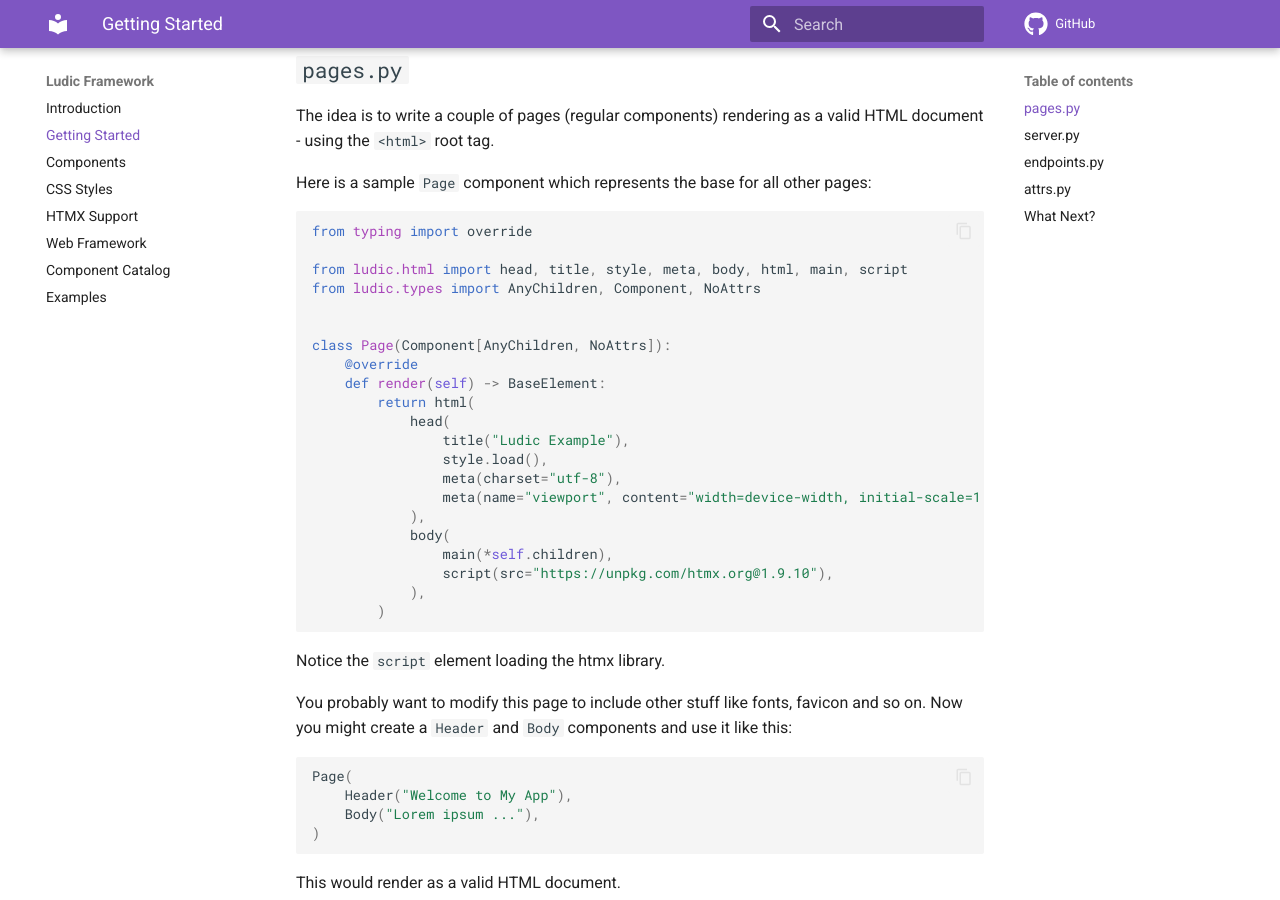
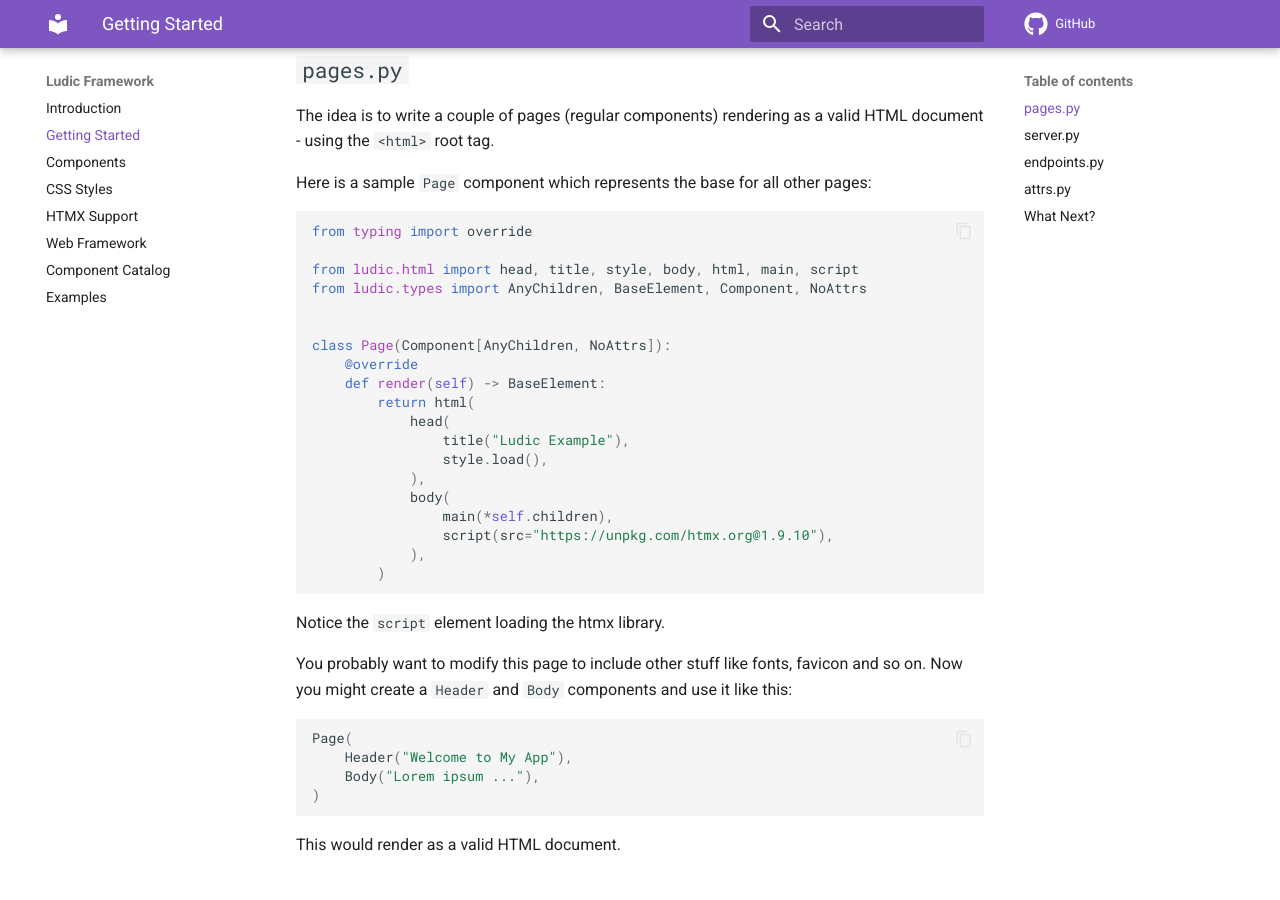
Before and after one commit to getludic/ludic, an MkDocs documentation site: the page built from docs/getting-started.md, in a window 1280 px wide and 900 px high, scrolled down 616 px. Built offline with MkDocs 1.6.1 and Material for MkDocs 9.7.7, drawn with Linux system fonts in a browser that asks for light colours; comment, search, counter and statistics services are not loaded.

Commit message:
docs: Remove unimportant stuff and add missing imports

````diff
--- a/docs/getting-started.md
+++ b/docs/getting-started.md
@@ -31,8 +31,8 @@ Here is a sample `Page` component which represents the base for all other pages:
 ```python
 from typing import override
 
-from ludic.html import head, title, style, meta, body, html, main, script
-from ludic.types import AnyChildren, Component, NoAttrs
+from ludic.html import head, title, style, body, html, main, script
+from ludic.types import AnyChildren, BaseElement, Component, NoAttrs
 
 
 class Page(Component[AnyChildren, NoAttrs]):
@@ -42,8 +42,6 @@ class Page(Component[AnyChildren, NoAttrs]):
             head(
                 title("Ludic Example"),
                 style.load(),
-                meta(charset="utf-8"),
-                meta(name="viewport", content="width=device-width, initial-scale=1.0"),
             ),
             body(
                 main(*self.children),
````
